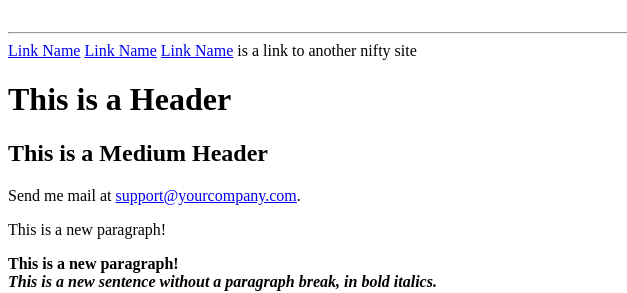
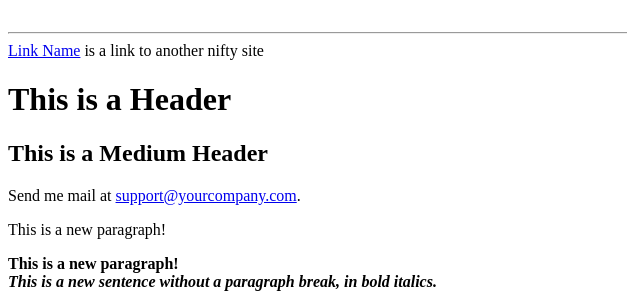
Before and after one commit to SarveshWagh/webapplication, a plain HTML site: page index.html in a window 1280 px wide. Shown: the top 293 px of the page, 0-627 px from the left. Drawn offline with Linux system fonts and the light colour scheme.

Commit message:
Update index.html

```diff
--- a/index.html
+++ b/index.html
@@ -13,8 +13,7 @@
 <HR>
 
 <a href="http://somegreatsite.com">Link Name</a>
-<a href="http://somegreatsite.com">Link Name</a>
-<a href="http://somegreatsite.com">Link Name</a>
+
 
 is a link to another nifty site
 
```
